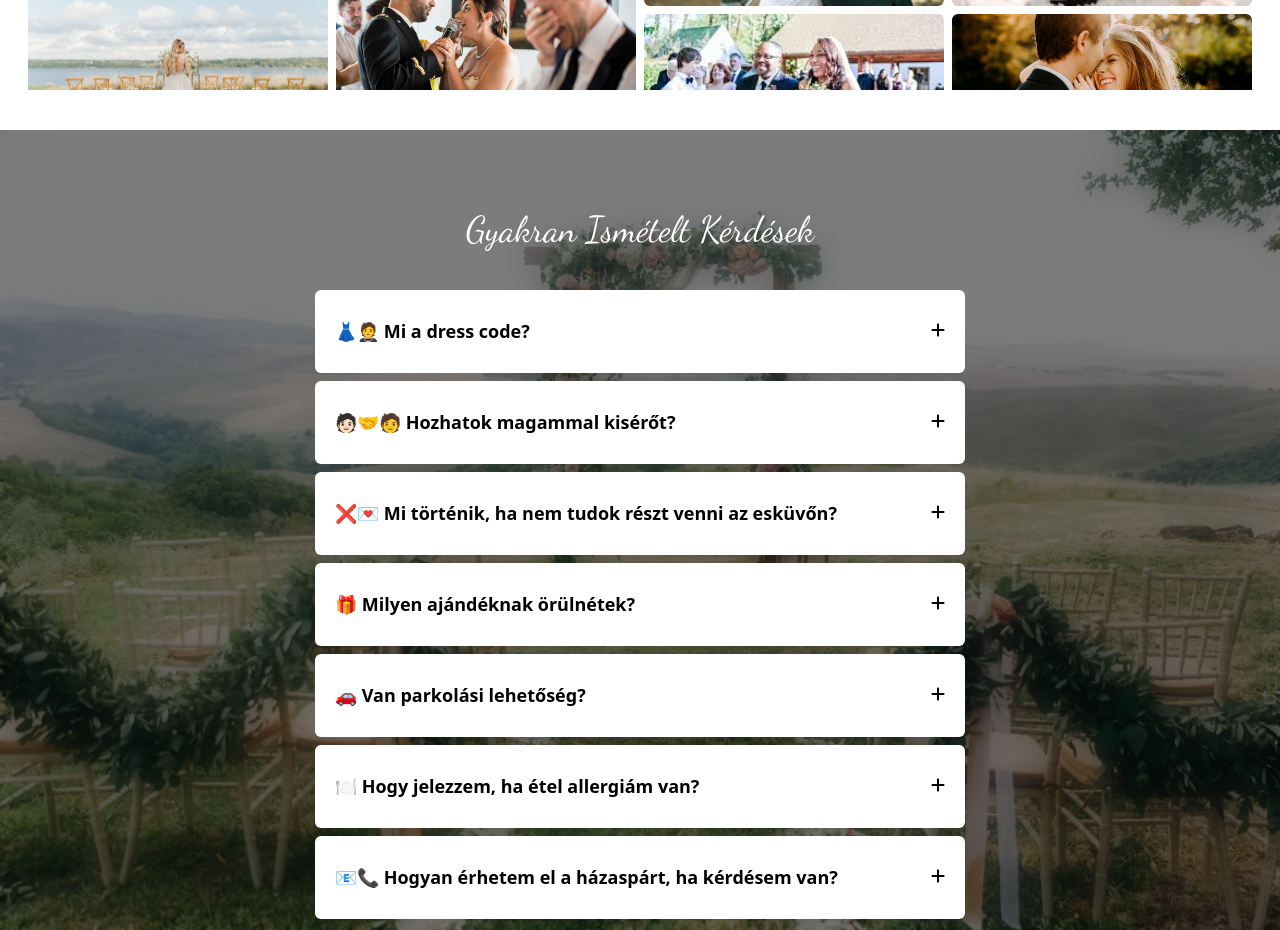
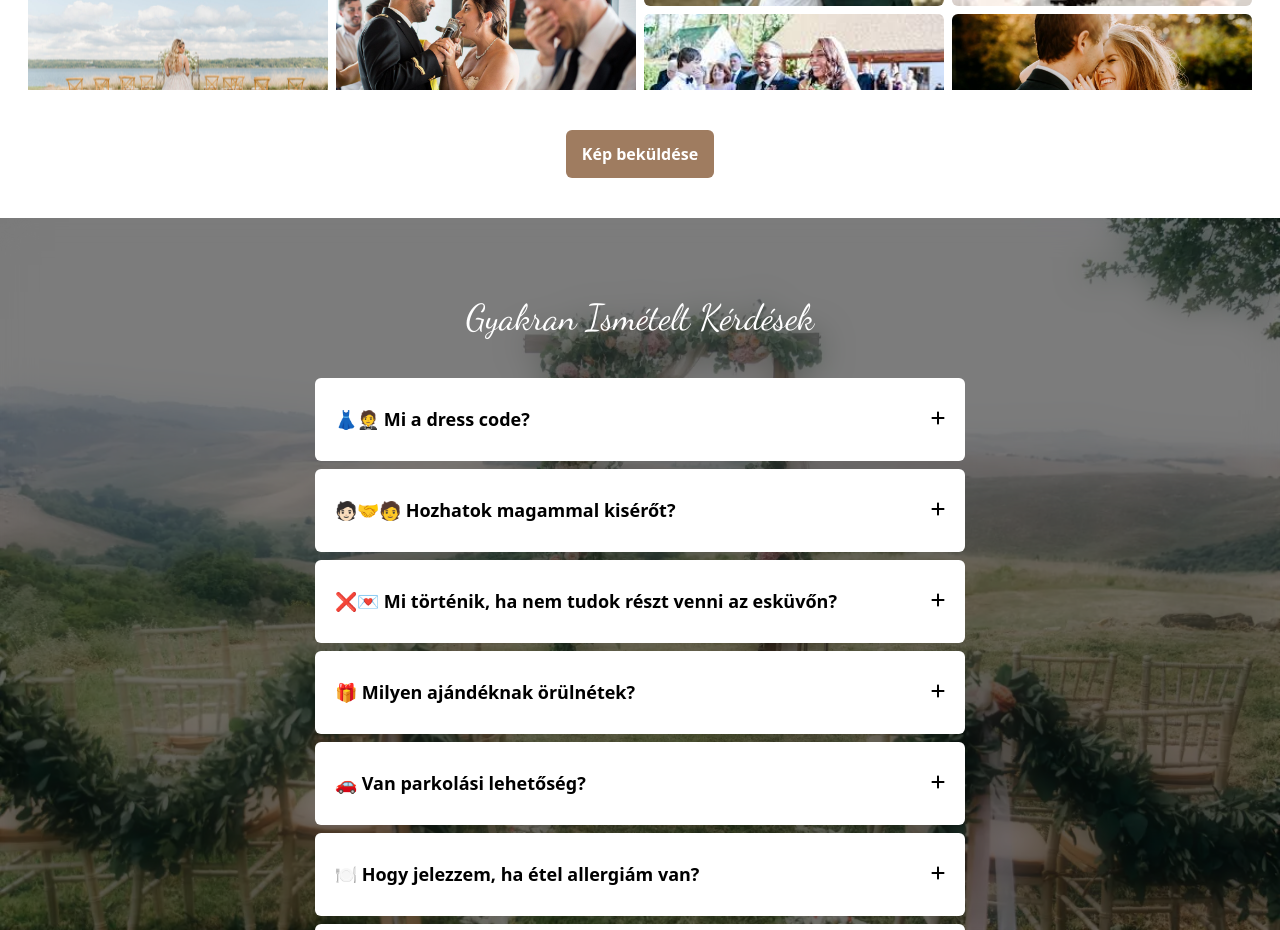
Before and after one commit to GazdagB/wedding-rsvp, a React (Vite) app in the folder frontend/: page / in a window 1280 px wide. Shown: the part 6960-7890 px from the top of the page. Built offline with nearby package versions, Linux system fonts and the light colour scheme; no server answers; a web font is replaced by a local one.

Commit message:
💄 Adds button to add images no functionality yet

```diff
--- a/frontend/src/components/Gallery/Gallery.jsx
+++ b/frontend/src/components/Gallery/Gallery.jsx
@@ -87,6 +87,8 @@ const Gallery = () => {
           </div>
         ))}
       </div>
+
+      <button className="py-3 mt-10 px-4 cursor-pointer rounded-md bg-wedding-brown text-white font-bold">Kép beküldése</button>
     </div>
   )
 }
```
